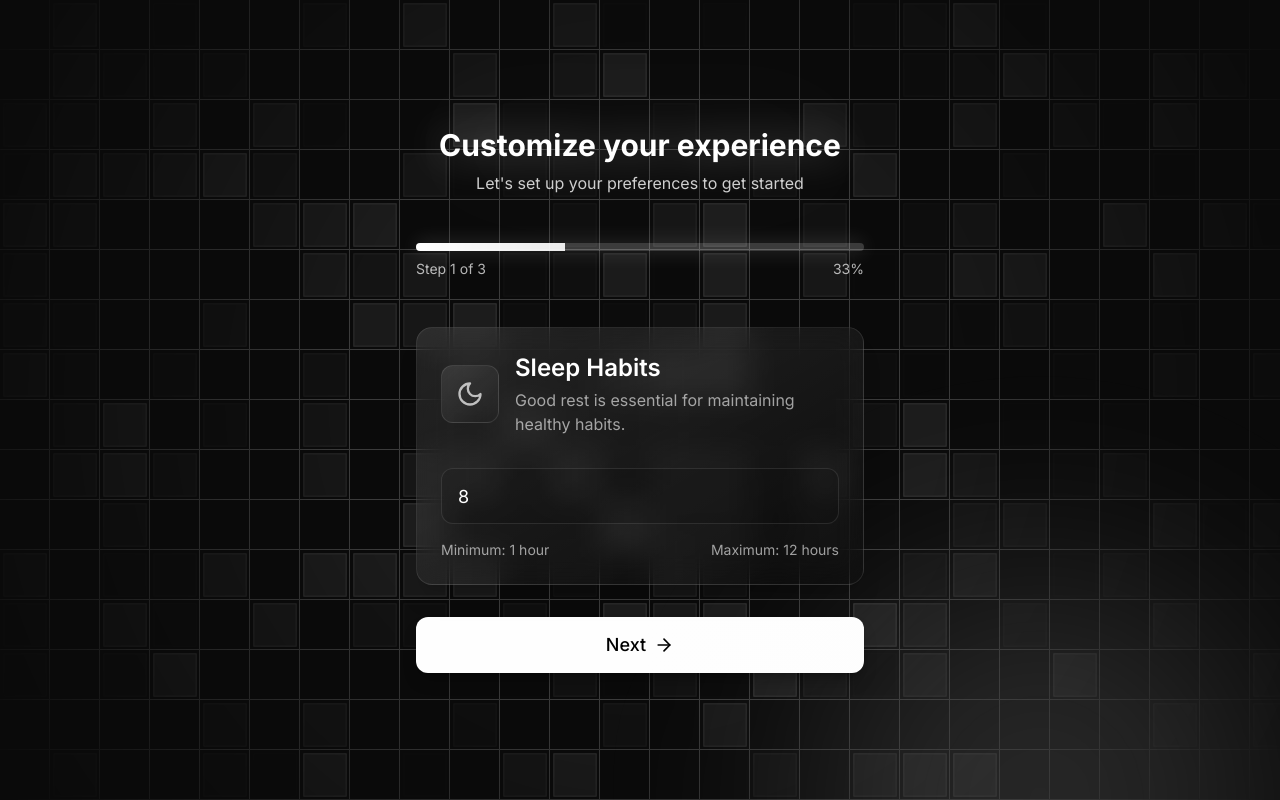
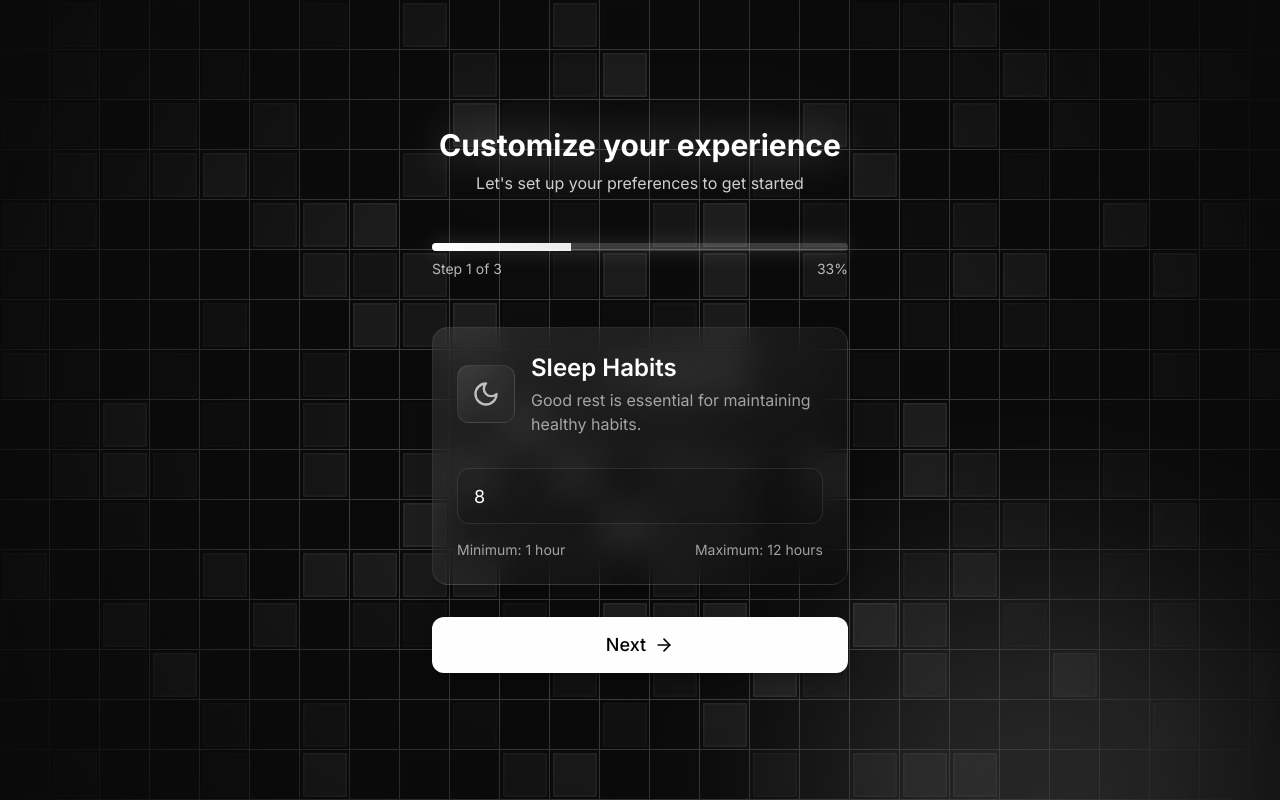
Before and after one commit to Joelarias1/1habit, a Next.js app: page /onboarding in a window 1280 px wide. Built offline with nearby package versions, Linux system fonts and the light colour scheme.

Commit message:
(Fix) Onboard fix
Fix gridd pattern
onboard page fix

```diff
--- a/app/onboarding/layout.tsx
+++ b/app/onboarding/layout.tsx
@@ -1,3 +1,4 @@
+'use client'
 
 export default function OnboardingLayout({
   children,
@@ -6,10 +7,9 @@ export default function OnboardingLayout({
 }) {
   return (
     <div className="min-h-screen">
-
       {/* Content */}
       <div className="relative flex min-h-screen">
-        <main className="flex-1 overflow-auto">
+        <main className="flex-1">
           {children}
         </main>
       </div>
--- a/app/onboarding/page.tsx
+++ b/app/onboarding/page.tsx
@@ -3,11 +3,13 @@ import { GridPattern } from '@/components/ui/grid-pattern'
 
 export default function OnboardingPage() {
   return (
-    <main className="min-h-screen flex items-center justify-center">
-      <div className="fixed inset-0">
+    <div className="relative min-h-screen flex items-center justify-center">
+      <div className="fixed inset-0 -z-10">
         <GridPattern className="opacity-50" />
       </div>
-      <OnboardingForm />
-    </main>
+      <div className="container max-w-md mx-auto px-4">
+        <OnboardingForm />
+      </div>
+    </div>
   )
 }
--- a/components/ui/grid-pattern.tsx
+++ b/components/ui/grid-pattern.tsx
@@ -1,6 +1,6 @@
 'use client'
 
-import { useId } from 'react'
+import { useId, useEffect, useState } from 'react'
 import { motion, AnimatePresence } from 'framer-motion'
 
 interface GridPatternProps {
@@ -20,8 +20,24 @@ export function GridPattern({
   className = '',
 }: GridPatternProps) {
   const id = useId()
-  const columns = Math.ceil((typeof window !== 'undefined' ? window.innerWidth : 1920) / width) + 1
-  const rows = Math.ceil((typeof window !== 'undefined' ? window.innerHeight : 1080) / height) + 1
+  const [mounted, setMounted] = useState(false)
+  const [dimensions, setDimensions] = useState({
+    width: 1920,
+    height: 1080
+  })
+
+  useEffect(() => {
+    setMounted(true)
+    setDimensions({
+      width: window.innerWidth,
+      height: window.innerHeight
+    })
+  }, [])
+
+  if (!mounted) return null
+
+  const columns = Math.ceil(dimensions.width / width) + 1
+  const rows = Math.ceil(dimensions.height / height) + 1
   const squares = Array.from({ length: columns * rows }, (_, i) => i)
 
   return (
```
